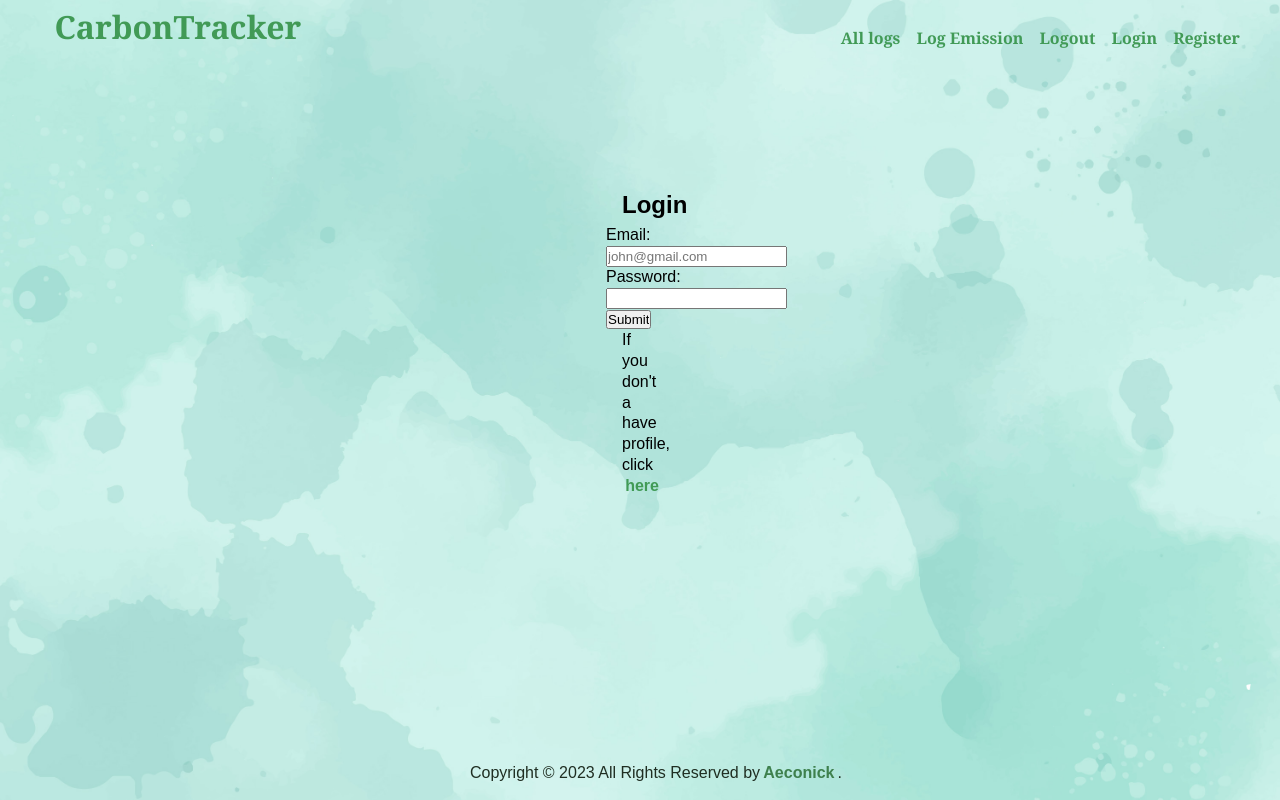
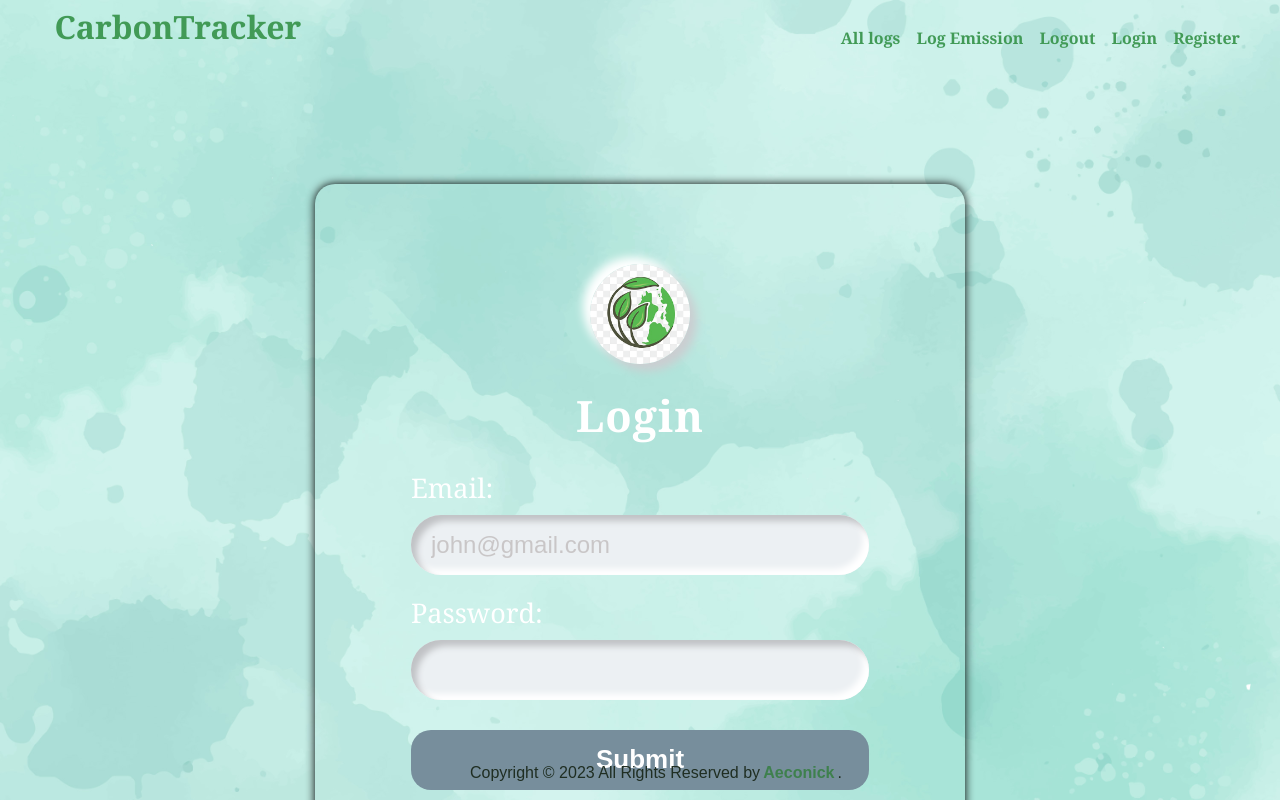
Before and after one commit to aeconick/carbon-footprint-tracker, a React (Create React App) app in the folder client/: page /login in a window 1280 px wide. Shown: the top 800 px of the page. Built offline with nearby package versions, Linux system fonts and the light colour scheme.

Commit message:
Added Login component style

```diff
--- /dev/null
+++ b/client/src/components/Login/Login.css
@@ -0,0 +1,120 @@
+#login-page {
+    position: relative;
+    width: 650px;
+    height: auto;
+    border-radius: 20px;
+    padding: 40px;
+    box-sizing: border-box;
+    box-shadow: 0px 0px 10px 0px;
+}
+
+.container {
+    padding: 40px;
+}
+
+.brand-logo {
+    height: 100px;
+    width: 100px;
+    background: url("./login.png");
+    background-size: contain;
+    margin: auto;
+    border-radius: 50%;
+    box-sizing: border-box;
+    box-shadow: 7px 7px 10px #cbced1, -7px -7px 10px white;
+}
+
+.container>h1 {
+    margin-top: 15px;
+    font-weight: 900;
+    font-size: 2.7rem;
+    text-align: center;
+    color: white;
+    letter-spacing: 1px;
+    font-family: Georgia, 'Times New Roman', Times, serif;
+    margin-bottom: 17px;
+}
+
+label,
+input {
+    display: block;
+    width: 100%;
+    padding: 0;
+    border: none;
+    outline: none;
+    box-sizing: border-box;
+}
+
+label {
+    margin-bottom: 8px;
+    font-size: 27px;
+    color: white;
+    margin-top: 13px;
+    font-family: Georgia, 'Times New Roman', Times, serif;
+}
+
+label:nth-of-type(2) {
+    margin-top: 20px;
+}
+
+input::placeholder {
+    color: rgba(184, 179, 179, 0.678);
+}
+
+;
+
+
+label[for="female"] {
+    margin-top: 10px;
+}
+
+input[type="nickname"],
+input[type="password"],
+input[type="number"],
+input[type="email"] {
+    background: #ecf0f3;
+    padding: 30px;
+    padding-left: 20px;
+    height: 50px;
+    margin-top: 10px;
+    font-size: 24px;
+    border-radius: 50px;
+    box-shadow: inset 6px 6px 6px #c0c2c5, inset -6px -6px 6px white;
+}
+
+label[for="terms"]>input {
+    display: inline;
+}
+
+.btn.submit {
+    margin-top: 30px;
+    background: #778e9c;
+    height: 60px;
+    border-radius: 20px;
+    color: white;
+    font-size: 26px;
+    cursor: pointer;
+    font-weight: 900;
+    transition: 0.5s;
+}
+
+.btn.submit:hover {
+    color: white;
+    background-color: #8fa9b9;
+}
+
+.container {
+    text-align: left;
+    margin-top: 0px;
+}
+
+.field>span {
+    position: absolute;
+    font-size: 18px;
+    bottom: 17px;
+    right: 8px;
+    text-decoration: none;
+    color: black;
+    box-shadow: 0px 0px 10px 0px;
+    border-radius: 10px;
+    padding: 5px;
+}
--- a/client/src/components/Login/Login.js
+++ b/client/src/components/Login/Login.js
@@ -1,3 +1,5 @@
+import './Login.css';
+
 export const Login = () => {
     return (
         <section id="login-page" className="auth">
@@ -17,7 +19,7 @@ export const Login = () => {
                     <input type="submit" className="btn submit" defaultValue="Login" />
                     <p className="field">
                         <span>
-                            If you don't a have profile, click <a href="#">here</a>
+                            If you don't a have profile, click <a href="/register">here</a>
                         </span>
                     </p>
                 </div>
```
Also changed, not shown: client/src/components/Login/login.png (added).
